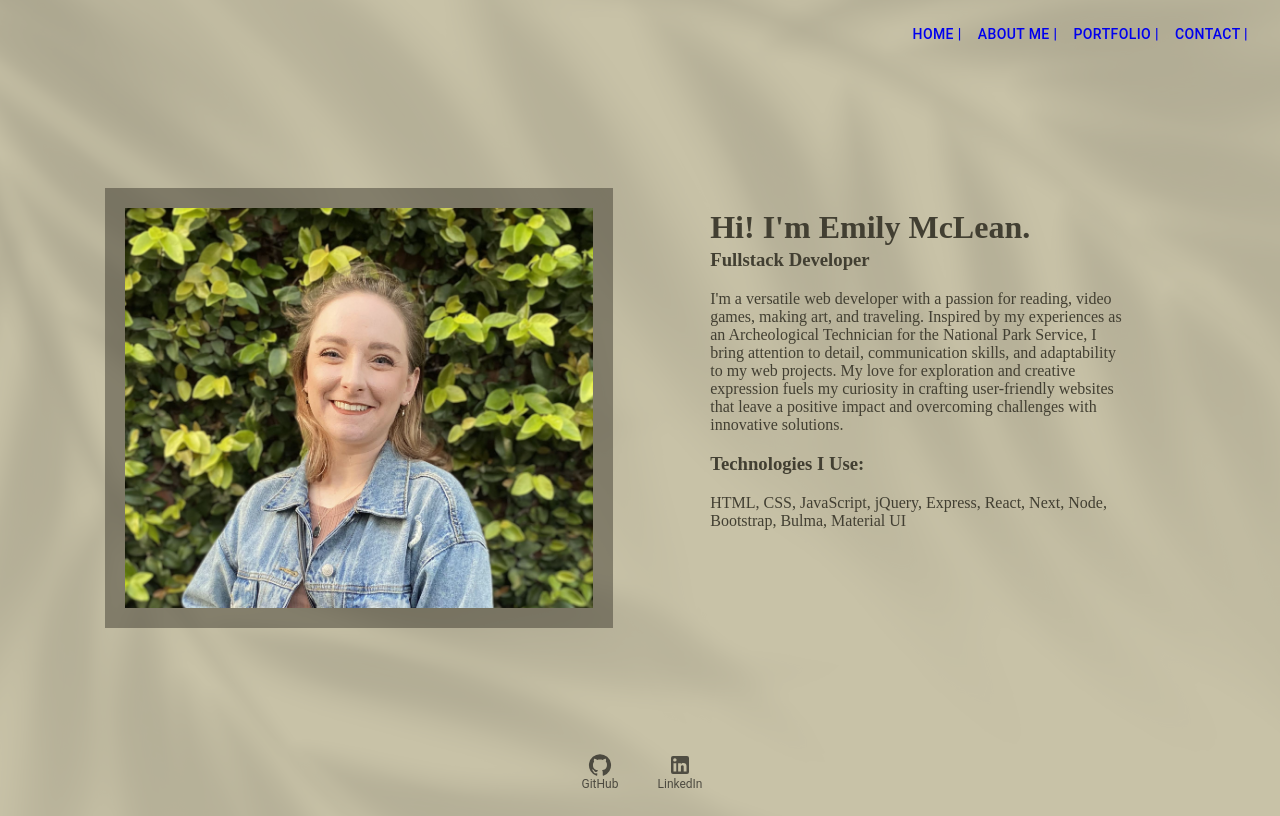
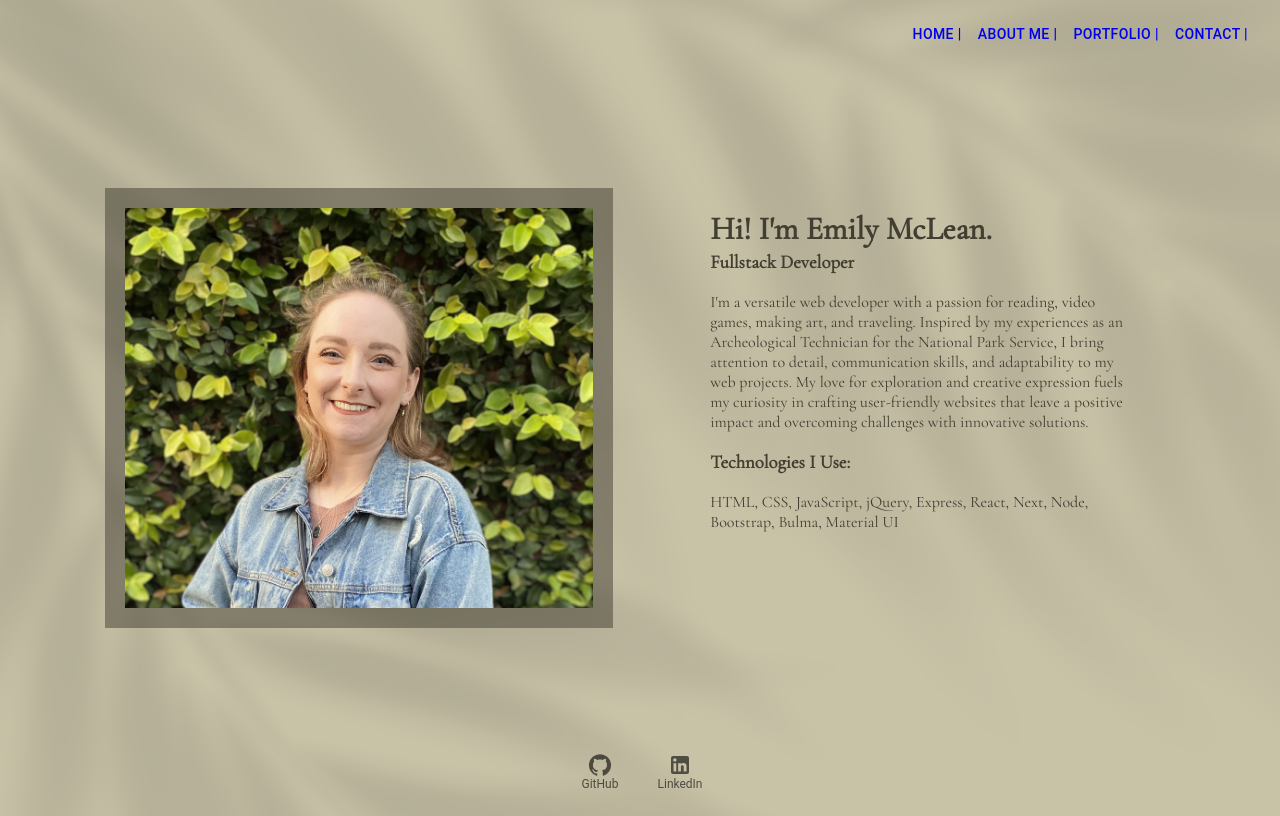
Before and after one commit to emilymclean94/mclean-portfolio, a Next.js app: page /about in a window 1280 px wide. Built offline with nearby package versions, Linux system fonts and the light colour scheme.

Commit message:
adding google fonts

```diff
--- a/src/app/(about_me)/layout.jsx
+++ b/src/app/(about_me)/layout.jsx
@@ -7,6 +7,16 @@ function AboutLayout({ children }) {
     <html lang="en">
       <head>
         <title>Emily McLean</title>
+        <link rel="preconnect" href="https://fonts.googleapis.com"></link>
+        <link
+          rel="preconnect"
+          href="https://fonts.gstatic.com"
+          crossorigin
+        ></link>
+        <link
+          href="https://fonts.googleapis.com/css2?family=Cormorant+Garamond&family=Montserrat+Alternates:wght@500&family=Secular+One&display=swap"
+          rel="stylesheet"
+        ></link>
       </head>
       <body id="about-bg" sx={{ height: 100 }}>
         <header>
--- a/src/app/global.css
+++ b/src/app/global.css
@@ -1,5 +1,8 @@
 body {
   color: #cdcfc0;
+  font-family: 'Cormorant Garamond', serif;
+  /* font-family: 'Montserrat Alternates', sans-serif;
+  font-family: 'Secular One', sans-serif; */
 }
 
 body>header {
```
